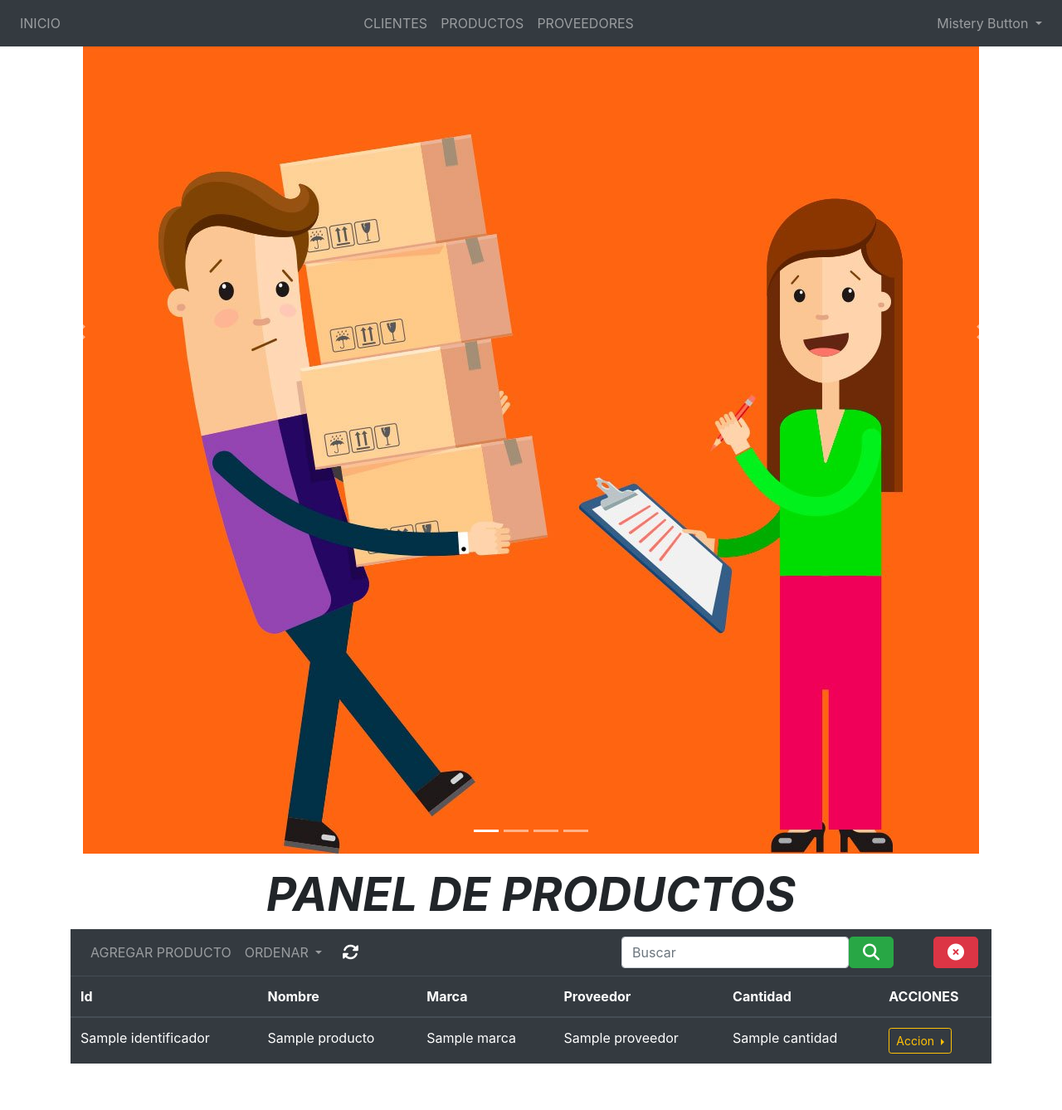
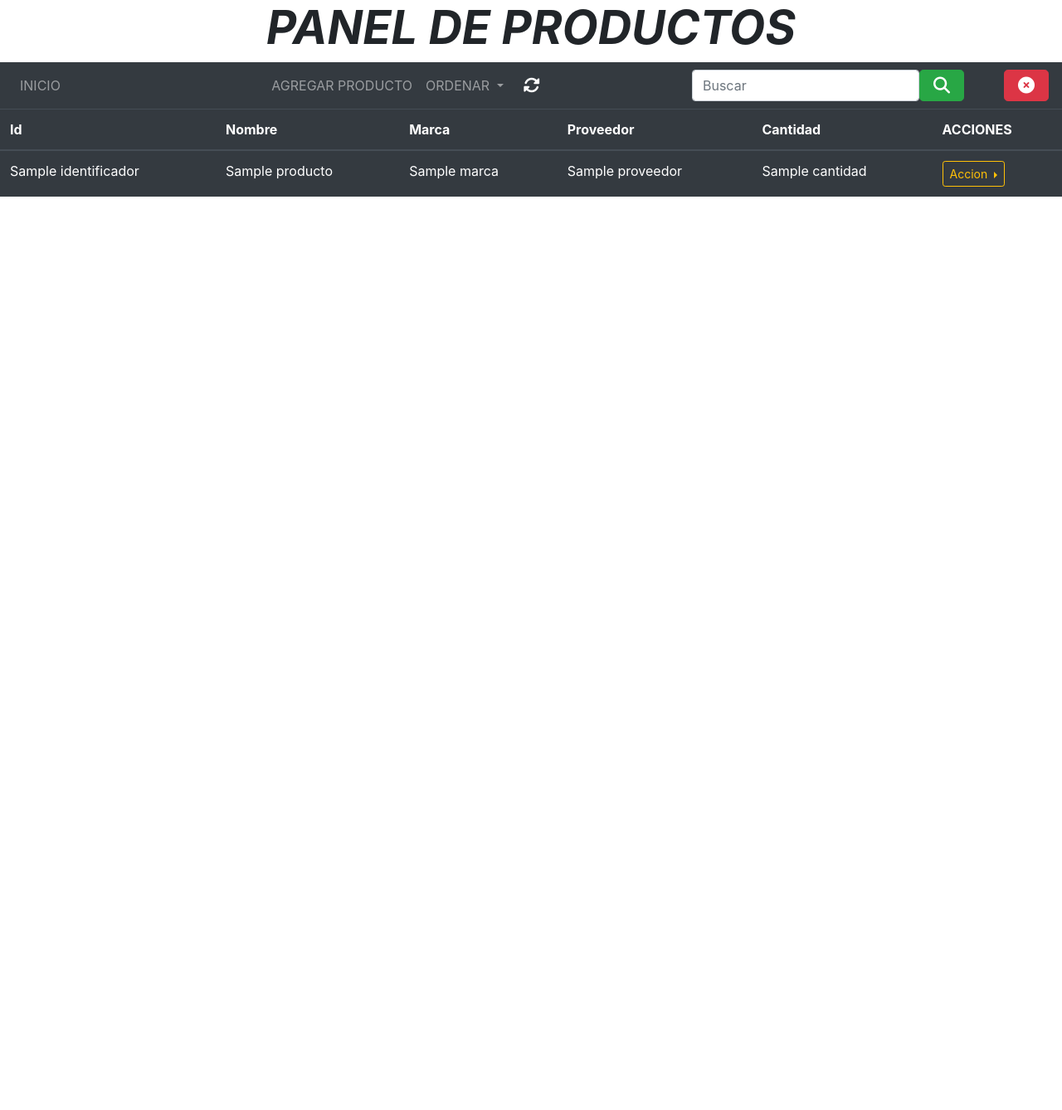
Before and after one commit to Matiasits/Proyecto-Final-Despensa, a Django app: template templates/producto/panel.html in a window 1280 px wide. Shown: the whole page at 83% size. After the commit the page ends 237 px from the top, so only its background shows below. Run offline with Django 3.2, Linux system fonts and the light colour scheme; the template is opened without the code that fills it: most values are stand-ins (such as "Sample title", 1, 10 or a date in 2020); some libraries are stand-ins or nearby versions.

Commit message:
continuacion de disenio y redireccion de botones

```diff
--- a/Despensa/urls.py
+++ b/Despensa/urls.py
@@ -22,5 +22,5 @@ urlpatterns = [
    path('admin/', admin.site.urls),
    re_path('', include('applications.Proveedor.urls')),#se dirige al archivo urls.py de tal aplicacion
    re_path('', include('applications.Cliente.urls')),
-   re_path('', include('applications.Producto.urls'))
+   re_path('', include('applications.Producto.urls')),
 ] + static(settings.MEDIA_URL, document_root = settings.MEDIA_ROOT)
--- a/applications/Proveedor/views.py
+++ b/applications/Proveedor/views.py
@@ -129,7 +129,7 @@ class ProveedorRubro(LoginRequiredMixin,ListView):
 ############################ HOME VIEW ####################################
 
 class Home(TemplateView):
-    template_name = "base.html"
+    template_name = "home.html"
 
 ############################ API VIEW ####################################
 class ProveedorListApiView(ListAPIView):
--- a/templates/base.html
+++ b/templates/base.html
@@ -15,99 +15,12 @@
 
 </head>
 <body>
-    <nav class="navbar navbar-expand-sm bg-dark navbar-dark justify-content-center sticky-top">
-        <!-- Toggler/collapsibe Button -->
-        <button class="navbar-toggler " type="button" data-toggle="collapse" data-target="#collapsibleNavbar">
-            <span class="navbar-toggler-icon"></span>
-        </button>
 
-        <div class="collapse navbar-collapse" id="collapsibleNavbar">
-            <ul class="navbar-nav">
-                <li class="nav-item">
-                    <a class="nav-link" href="{% url 'proveedor_app:inicio'%}">INICIO</a>
-                </li>
-            </ul>
-        </div>
+    <div>
 
-        <div class="collapse navbar-collapse justify-content-center " id="collapsibleNavbar">
-            <!-- Links LISTADO PROVEEDORES-->
-            <ul class="navbar-nav">
-                <li class="nav-item">
-                    <a class="nav-link" href="{% url 'cliente_app:panel-cliente'%}">CLIENTES</a>
-                </li>
-                <li class="nav-item">
-                    <a class="nav-link" href="{% url 'producto_app:panel-producto'%}">PRODUCTOS</a>
-                </li>
-                <li class="nav-item">
-                    <a class="nav-link" href="{% url 'proveedor_app:panel-proveedor'%}">PROVEEDORES</a>
-                </li>
-            </ul>
-        </div>
+        {% block home %}
+        {% endblock home %}
 
-        <div class="collapse navbar-collapse justify-content-end" id="collapsibleNavbar">
-            <ul class="navbar-nav">
-                <li class="nav-item dropdown">
-                    <a class="nav-link dropdown-toggle" href="#" id="navbardrop" data-toggle="dropdown">
-                      Mistery Button
-                    </a>
-                    <div class="dropdown-menu">
-                      <a class="dropdown-item" href="https://www.linkedin.com/in/matias-roldan-71b255237/" target="_blank">LINKEDIN</a>
-                      <a class="dropdown-item" href="https://github.com/Matiasits/Proyecto-Final-Despensa.git" target="_blank" >GITHUB</a>
-                    </div>
-                  </li>
-            </ul>
-        </div>
-
-    </nav>
-
-        <!--CARRUSEL-->
-        <div id="demo" class="carousel slide" data-ride="carousel">
-
-            <!-- INDICADORES CARRUSEL -->
-            <ul class="carousel-indicators">
-              <li data-target="#demo" data-slide-to="0" class="active"></li>
-              <li data-target="#demo" data-slide-to="1"></li>
-              <li data-target="#demo" data-slide-to="2"></li>
-              <li data-target="#demo" data-slide-to="3"></li>
-            </ul>
-
-            <!-- DIAPOSITIVAS -->
-            <div class="carousel-inner">
-
-                <div class="carousel-item active">
-                    <img class="img-fluid mx-auto d-block" src="{% static 'media/Proveedor/proveedor.jpg'%}" alt="bienvenido">
-                </div>
-
-                <div class="carousel-item">
-                    <img class="img-fluid mx-auto d-block"  src="{% static 'media/Cliente/clientes.png'%}" alt="clientes">
-                </div>
-
-                <div class="carousel-item">
-                    <img class="img-fluid mx-auto d-block" src="{% static 'media/Producto/productos.png'%}" alt="productos">
-                </div>
-
-                <div class="carousel-item">
-                  <img class="img-fluid mx-auto d-block" src="{% static 'media/Proveedor/proveedor.jpg'%}" alt="proveedores">
-                </div>
-            </div>
-
-        </div>
-
-                <!--CONTROLES DE DIAPOSITIVAS (DERECHA O IZQUIERDA) -->
-        <div>
-                <!-- IZQUIERDA-->
-            <a class="carousel-control-prev" href="#demo" data-slide="prev">
-                <span class="carousel-control-prev-icon"></span>
-            </a>
-
-                <!-- DERECHA -->
-            <a class="carousel-control-next" href="#demo" data-slide="next">
-                <span class="carousel-control-next-icon"></span>
-            </a>
-
-        </div>
-
-    <div class="container-md pt-3">
         {% block panel %}
         {% endblock panel %}
 
--- a/templates/cliente/panel.html
+++ b/templates/cliente/panel.html
@@ -13,8 +13,14 @@
 
     <div class="collapse navbar-collapse" id="collapsibleNavbar">
         <!-- Links LISTADO CLIENTES-->
+
         <ul class="navbar-nav mr-auto">
+            <li class="nav-item">
+                <a class="nav-link" href="{% url 'proveedor_app:inicio'%}">INICIO</a>
+            </li>
+        </ul>
 
+        <ul class="navbar-nav mx-auto">
             <li class="nav-item">
                 <a class="nav-link" href="{% url 'cliente_app:Creacion de Cliente'%}">DAR DE ALTA</a>
             </li>
--- a/templates/login.html
+++ b/templates/login.html
@@ -4,7 +4,7 @@
 
 {% block content %}
 
-
+<div class="container">
     <h1 class="text-center display-4 font-weight-bold font-italic">Acceso al Sistema</h1>
 
 
@@ -14,5 +14,6 @@
         <button type="submit" class="btn btn-primary fa-solid fa-right-to-bracket btn-lg" data-toggle="tooltip" data-placement="right" title="Ingresar"></button>
 
     </form>
+</div>
 
 {% endblock content %}
--- a/templates/producto/panel.html
+++ b/templates/producto/panel.html
@@ -13,7 +13,14 @@
 
     <div class="collapse navbar-collapse" id="collapsibleNavbar">
         <!-- Links LISTADO PRODUCTOS-->
+
         <ul class="navbar-nav mr-auto">
+            <li class="nav-item">
+                <a class="nav-link" href="{% url 'proveedor_app:inicio'%}">INICIO</a>
+            </li>
+        </ul>
+
+        <ul class="navbar-nav mx-auto">
 
             <li class="nav-item">
                 <a class="nav-link" href="{% url 'producto_app:Creacion de producto'%}">AGREGAR PRODUCTO</a>
```
Also changed, not shown: applications/Cliente/views.py (+7 -1 lines), applications/Proveedor/urls.py (+5 -6 lines), templates/home.html (added, +84 -0 lines), templates/proveedor/panel.html (+8 -0 lines), applications/Cliente/urls.py (line endings or trailing spaces).
